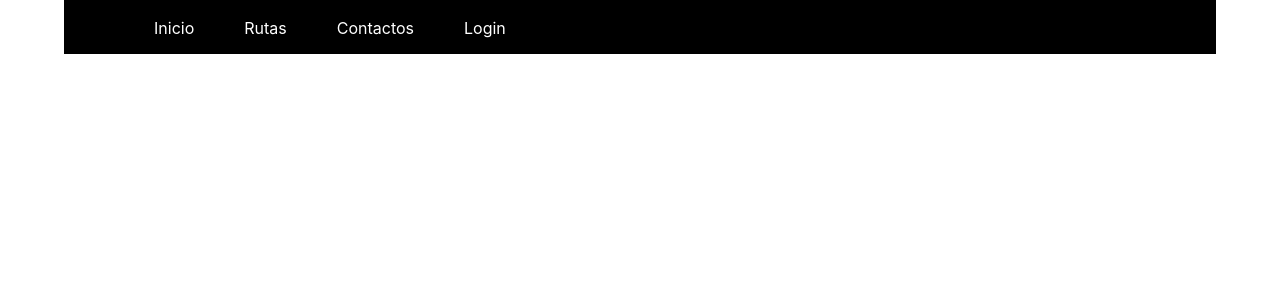
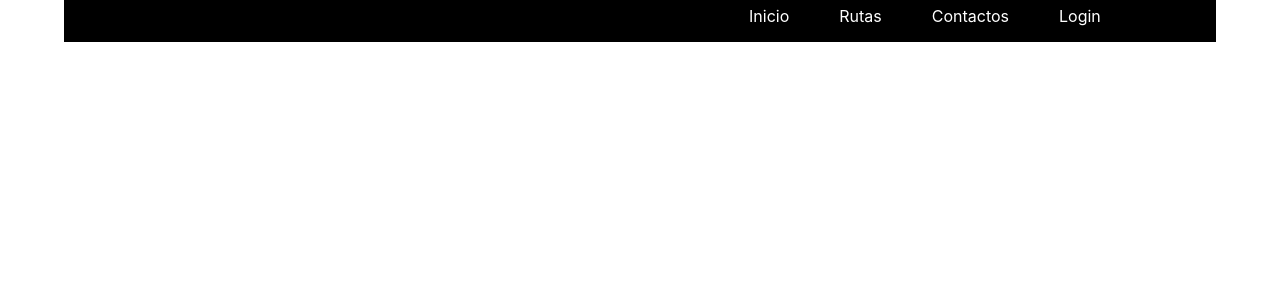
Before and after one commit to Milolex/RaicesRurales, a React (Create React App) app: page / in a window 1280 px wide. Shown: the top 300 px of the page. Built offline with nearby package versions, Linux system fonts and the light colour scheme.

Commit message:
Lista reagrupada

```diff
--- a/src/assets/css/navbar.css
+++ b/src/assets/css/navbar.css
@@ -8,12 +8,16 @@
 }
 /* components/Navbar.module.css */
 .navLis{
+    padding-right: 10%;
     list-style: none;
     display: flex; /* Muestra los elementos en una fila */
+    justify-content: flex-end;
 }
 li{
-    margin-top:2%;
+
+    margin-top:1%;
     padding-left: 50px;
+
 }
 a{
     text-align: center;
```
